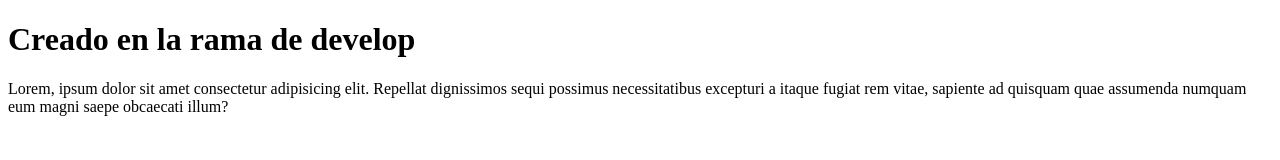
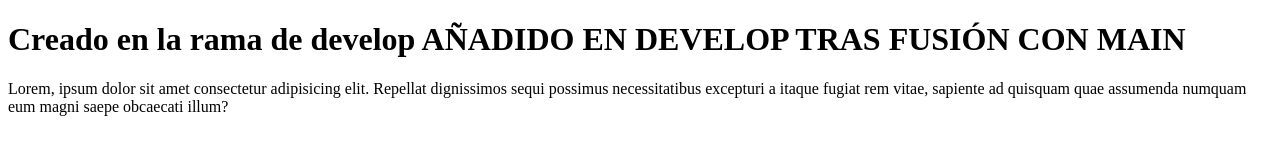
Before and after one commit to danielsm107/23-asir1-demo-clases, a plain HTML site: page index.html in a window 1280 px wide. Drawn offline with Linux system fonts and the light colour scheme.

Commit message:
modifico h1 previo... ojo con colisiones main

```diff
--- a/index.html
+++ b/index.html
@@ -6,7 +6,7 @@
     <title>Document</title>
 </head>
 <body>
-    <h1>Creado en la rama de develop</h1>
+    <h1>Creado en la rama de develop AÑADIDO EN DEVELOP TRAS FUSIÓN CON MAIN</h1>
     <p>Lorem, ipsum dolor sit amet consectetur adipisicing elit. Repellat dignissimos sequi possimus necessitatibus excepturi a itaque fugiat rem vitae, sapiente ad quisquam quae assumenda numquam eum magni saepe obcaecati illum?</p>
 </body>
 </html>
```
